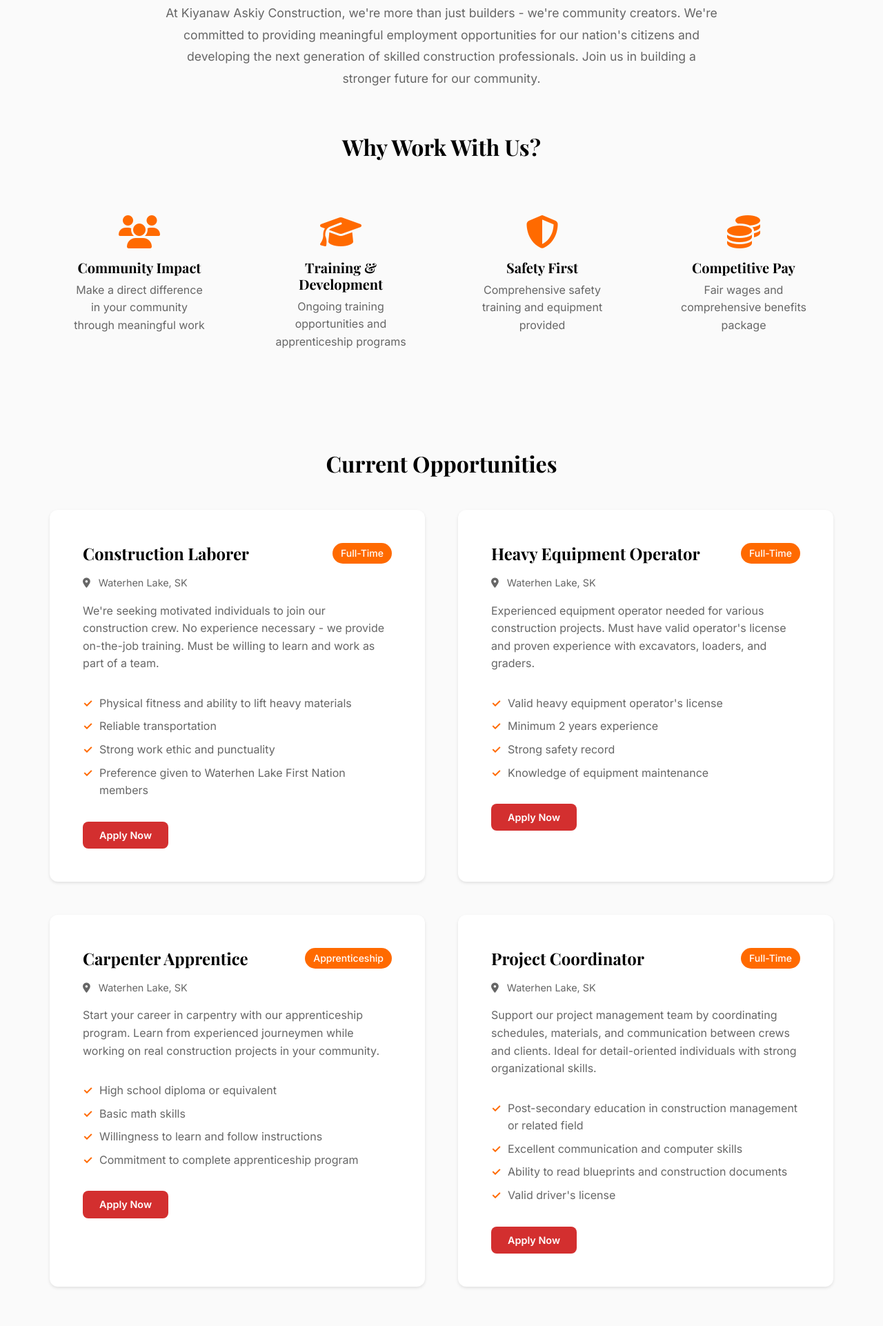
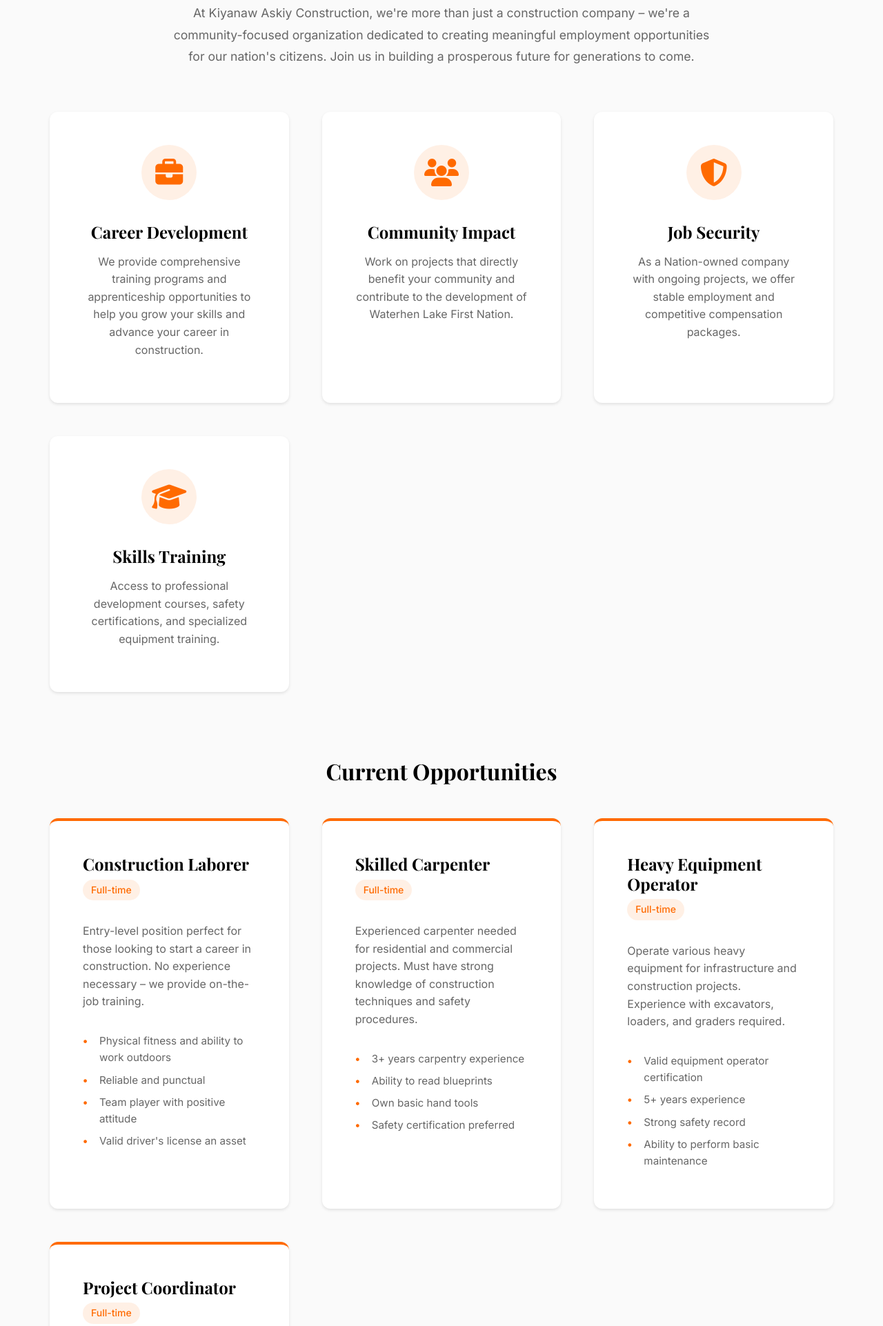
Before and after one commit to Metaluv/kiyanaw-askiy, a website: page index.html in a window 1280 px wide. Shown: the part 6643-8565 px from the top of the page at 69% size. Drawn offline with nearby package versions, Linux system fonts and the light colour scheme.

Commit message:
Update Careers section with new structure and styling

```diff
--- a/index.html
+++ b/index.html
@@ -402,109 +402,144 @@
                 <p class="section-subtitle">Build your career while building our community</p>
             </div>
 
+            <div class="careers-content">
                 <div class="careers-intro">
-                <p>At Kiyanaw Askiy Construction, we're more than just builders - we're community creators. We're committed to providing meaningful employment opportunities for our nation's citizens and developing the next generation of skilled construction professionals. Join us in building a stronger future for our community.</p>
+                    <p>At Kiyanaw Askiy Construction, we're more than just a construction company – we're a community-focused organization dedicated to creating meaningful employment opportunities for our nation's citizens. Join us in building a prosperous future for generations to come.</p>
                 </div>
 
-            <div class="careers-benefits">
-                <h3>Why Work With Us?</h3>
                 <div class="benefits-grid">
-                    <div class="benefit-item">
+                    <div class="benefit-card">
+                        <div class="benefit-icon">
+                            <i class="fas fa-briefcase"></i>
+                        </div>
+                        <h3>Career Development</h3>
+                        <p>We provide comprehensive training programs and apprenticeship opportunities to help you grow your skills and advance your career in construction.</p>
+                    </div>
+
+                    <div class="benefit-card">
+                        <div class="benefit-icon">
                             <i class="fas fa-users"></i>
-                        <h4>Community Impact</h4>
-                        <p>Make a direct difference in your community through meaningful work</p>
                         </div>
-                    <div class="benefit-item">
+                        <h3>Community Impact</h3>
+                        <p>Work on projects that directly benefit your community and contribute to the development of Waterhen Lake First Nation.</p>
+                    </div>
+
+                    <div class="benefit-card">
+                        <div class="benefit-icon">
+                            <i class="fas fa-shield-alt"></i>
+                        </div>
+                        <h3>Job Security</h3>
+                        <p>As a Nation-owned company with ongoing projects, we offer stable employment and competitive compensation packages.</p>
+                    </div>
+
+                    <div class="benefit-card">
+                        <div class="benefit-icon">
                             <i class="fas fa-graduation-cap"></i>
-                        <h4>Training & Development</h4>
-                        <p>Ongoing training opportunities and apprenticeship programs</p>
                         </div>
-                    <div class="benefit-item">
-                        <i class="fas fa-shield-alt"></i>
-                        <h4>Safety First</h4>
-                        <p>Comprehensive safety training and equipment provided</p>
+                        <h3>Skills Training</h3>
+                        <p>Access to professional development courses, safety certifications, and specialized equipment training.</p>
                     </div>
-                    <div class="benefit-item">
-                        <i class="fas fa-coins"></i>
-                        <h4>Competitive Pay</h4>
-                        <p>Fair wages and comprehensive benefits package</p>
+                </div>
+
+                <div class="positions-section">
+                    <h3>Current Opportunities</h3>
+                    <div class="positions-grid">
+                        <div class="position-card">
+                            <h4>Construction Laborer</h4>
+                            <p class="position-type">Full-time</p>
+                            <p>Entry-level position perfect for those looking to start a career in construction. No experience necessary – we provide on-the-job training.</p>
+                            <ul class="position-requirements">
+                                <li>Physical fitness and ability to work outdoors</li>
+                                <li>Reliable and punctual</li>
+                                <li>Team player with positive attitude</li>
+                                <li>Valid driver's license an asset</li>
+                            </ul>
+                        </div>
+
+                        <div class="position-card">
+                            <h4>Skilled Carpenter</h4>
+                            <p class="position-type">Full-time</p>
+                            <p>Experienced carpenter needed for residential and commercial projects. Must have strong knowledge of construction techniques and safety procedures.</p>
+                            <ul class="position-requirements">
+                                <li>3+ years carpentry experience</li>
+                                <li>Ability to read blueprints</li>
+                                <li>Own basic hand tools</li>
+                                <li>Safety certification preferred</li>
+                            </ul>
+                        </div>
+
+                        <div class="position-card">
+                            <h4>Heavy Equipment Operator</h4>
+                            <p class="position-type">Full-time</p>
+                            <p>Operate various heavy equipment for infrastructure and construction projects. Experience with excavators, loaders, and graders required.</p>
+                            <ul class="position-requirements">
+                                <li>Valid equipment operator certification</li>
+                                <li>5+ years experience</li>
+                                <li>Strong safety record</li>
+                                <li>Ability to perform basic maintenance</li>
+                            </ul>
+                        </div>
+
+                        <div class="position-card">
+                            <h4>Project Coordinator</h4>
+                            <p class="position-type">Full-time</p>
+                            <p>Support project managers in planning and executing construction projects. Ideal for those with organizational skills and construction knowledge.</p>
+                            <ul class="position-requirements">
+                                <li>Construction administration experience</li>
+                                <li>Strong communication skills</li>
+                                <li>Computer proficiency</li>
+                                <li>Attention to detail</li>
+                            </ul>
                         </div>
                     </div>
                 </div>
 
-            <div class="current-openings">
-                <h3>Current Opportunities</h3>
-                <div class="job-listings">
-                    <div class="job-card">
-                        <div class="job-header">
-                            <h4>Construction Laborer</h4>
-                            <span class="job-type">Full-Time</span>
+                <div class="apprenticeship-section">
+                    <h3>Apprenticeship Program</h3>
+                    <div class="apprenticeship-content">
+                        <div class="apprenticeship-info">
+                            <p>Our apprenticeship program is designed to train the next generation of skilled construction workers from within our community. We offer:</p>
+                            <ul>
+                                <li>Paid training positions</li>
+                                <li>Mentorship from experienced professionals</li>
+                                <li>Opportunity to earn trade certifications</li>
+                                <li>Career progression pathways</li>
+                                <li>Support for continuing education</li>
+                            </ul>
                         </div>
-                        <p class="job-location"><i class="fas fa-map-marker-alt"></i> Waterhen Lake, SK</p>
-                        <p class="job-description">We're seeking motivated individuals to join our construction crew. No experience necessary - we provide on-the-job training. Must be willing to learn and work as part of a team.</p>
-                        <ul class="job-requirements">
-                            <li>Physical fitness and ability to lift heavy materials</li>
-                            <li>Reliable transportation</li>
-                            <li>Strong work ethic and punctuality</li>
-                            <li>Preference given to Waterhen Lake First Nation members</li>
-                        </ul>
-                        <a href="#contact" class="btn btn-primary btn-sm">Apply Now</a>
+                        <div class="apprenticeship-image">
+                            <div class="image-placeholder">
+                                <i class="fas fa-hard-hat"></i>
                             </div>
-
-                    <div class="job-card">
-                        <div class="job-header">
-                            <h4>Heavy Equipment Operator</h4>
-                            <span class="job-type">Full-Time</span>
-                        </div>
-                        <p class="job-location"><i class="fas fa-map-marker-alt"></i> Waterhen Lake, SK</p>
-                        <p class="job-description">Experienced equipment operator needed for various construction projects. Must have valid operator's license and proven experience with excavators, loaders, and graders.</p>
-                        <ul class="job-requirements">
-                            <li>Valid heavy equipment operator's license</li>
-                            <li>Minimum 2 years experience</li>
-                            <li>Strong safety record</li>
-                            <li>Knowledge of equipment maintenance</li>
-                        </ul>
-                        <a href="#contact" class="btn btn-primary btn-sm">Apply Now</a>
-                    </div>
-
-                    <div class="job-card">
-                        <div class="job-header">
-                            <h4>Carpenter Apprentice</h4>
-                            <span class="job-type">Apprenticeship</span>
-                        </div>
-                        <p class="job-location"><i class="fas fa-map-marker-alt"></i> Waterhen Lake, SK</p>
-                        <p class="job-description">Start your career in carpentry with our apprenticeship program. Learn from experienced journeymen while working on real construction projects in your community.</p>
-                        <ul class="job-requirements">
-                            <li>High school diploma or equivalent</li>
-                            <li>Basic math skills</li>
-                            <li>Willingness to learn and follow instructions</li>
-                            <li>Commitment to complete apprenticeship program</li>
-                        </ul>
-                        <a href="#contact" class="btn btn-primary btn-sm">Apply Now</a>
-                    </div>
-
-                    <div class="job-card">
-                        <div class="job-header">
-                            <h4>Project Coordinator</h4>
-                            <span class="job-type">Full-Time</span>
-                        </div>
-                        <p class="job-location"><i class="fas fa-map-marker-alt"></i> Waterhen Lake, SK</p>
-                        <p class="job-description">Support our project management team by coordinating schedules, materials, and communication between crews and clients. Ideal for detail-oriented individuals with strong organizational skills.</p>
-                        <ul class="job-requirements">
-                            <li>Post-secondary education in construction management or related field</li>
-                            <li>Excellent communication and computer skills</li>
-                            <li>Ability to read blueprints and construction documents</li>
-                            <li>Valid driver's license</li>
-                        </ul>
-                        <a href="#contact" class="btn btn-primary btn-sm">Apply Now</a>
                         </div>
                     </div>
                 </div>
 
+                <div class="application-section">
+                    <h3>How to Apply</h3>
+                    <div class="application-methods">
+                        <div class="method">
+                            <i class="fas fa-envelope"></i>
+                            <h4>Email</h4>
+                            <p>Send your resume and cover letter through Waterhen Lake First Nation Development LP</p>
+                        </div>
+                        <div class="method">
+                            <i class="fas fa-building"></i>
+                            <h4>In Person</h4>
+                            <p>Drop off your application at our office during business hours</p>
+                        </div>
+                        <div class="method">
+                            <i class="fas fa-phone"></i>
+                            <h4>Phone</h4>
+                            <p>Call to inquire about current opportunities and application process</p>
+                        </div>
+                    </div>
+
                     <div class="careers-cta">
-                <h3>Don't See Your Role?</h3>
-                <p>We're always looking for talented individuals who share our values and commitment to community building. Send us your resume and let us know how you can contribute to our team.</p>
-                <a href="#contact" class="btn btn-secondary">Send Your Resume</a>
+                        <p>Don't see a position that matches your skills? We're always looking for talented individuals. Send us your resume and we'll keep it on file for future opportunities.</p>
+                        <a href="#contact" class="btn btn-primary">Contact Us About Careers</a>
+                    </div>
+                </div>
             </div>
         </div>
     </section>
--- a/styles.css
+++ b/styles.css
@@ -1148,6 +1148,11 @@
     background: var(--bg-light);
 }
 
+.careers-content {
+    max-width: 1200px;
+    margin: 0 auto;
+}
+
 .careers-intro {
     max-width: 800px;
     margin: 0 auto var(--spacing-xl);
@@ -1157,116 +1162,166 @@
 .careers-intro p {
     font-size: 1.1rem;
     line-height: 1.8;
+    color: var(--text-light);
 }
 
-.careers-benefits {
+.benefits-grid {
+    display: grid;
+    grid-template-columns: repeat(auto-fit, minmax(280px, 1fr));
+    gap: var(--spacing-lg);
     margin-bottom: var(--spacing-xxl);
 }
 
-.careers-benefits h3 {
+.benefit-card {
+    background: var(--bg-white);
+    padding: var(--spacing-lg);
+    border-radius: 12px;
+    box-shadow: var(--shadow-sm);
+    transition: var(--transition);
+    text-align: center;
+}
+
+.benefit-card:hover {
+    transform: translateY(-5px);
+    box-shadow: var(--shadow-lg);
+}
+
+.benefit-icon {
+    width: 80px;
+    height: 80px;
+    margin: 0 auto var(--spacing-md);
+    background: rgba(255, 106, 0, 0.1);
+    border-radius: 50%;
+    display: flex;
+    align-items: center;
+    justify-content: center;
+}
+
+.benefit-icon i {
+    font-size: 2.5rem;
+    color: var(--sunset-orange);
+}
+
+.benefit-card h3 {
+    font-size: 1.5rem;
+    margin-bottom: var(--spacing-sm);
+}
+
+.benefit-card p {
+    line-height: 1.6;
+}
+
+.positions-section {
+    margin-bottom: var(--spacing-xxl);
+}
+
+.positions-section h3 {
     font-size: 2rem;
     text-align: center;
     margin-bottom: var(--spacing-lg);
 }
 
-.benefits-grid {
+.positions-grid {
     display: grid;
-    grid-template-columns: repeat(auto-fit, minmax(250px, 1fr));
-    gap: var(--spacing-md);
-    margin-bottom: var(--spacing-xl);
+    grid-template-columns: repeat(auto-fit, minmax(300px, 1fr));
+    gap: var(--spacing-lg);
 }
 
-.benefit-item {
-    text-align: center;
-    padding: var(--spacing-md);
+.position-card {
+    background: var(--bg-white);
+    padding: var(--spacing-lg);
+    border-radius: 12px;
+    box-shadow: var(--shadow-sm);
+    transition: var(--transition);
+    border-top: 4px solid var(--sunset-orange);
 }
 
-.benefit-item i {
-    font-size: 3rem;
+.position-card:hover {
+    transform: translateY(-5px);
+    box-shadow: var(--shadow-lg);
+}
+
+.position-card h4 {
+    font-size: 1.5rem;
+    margin-bottom: var(--spacing-xs);
+    color: var(--text-dark);
+}
+
+.position-type {
+    display: inline-block;
+    background: rgba(255, 106, 0, 0.1);
     color: var(--sunset-orange);
+    padding: 0.25rem 0.75rem;
+    border-radius: 20px;
+    font-size: 0.875rem;
+    font-weight: 500;
     margin-bottom: var(--spacing-sm);
 }
 
-.benefit-item h4 {
-    font-size: 1.25rem;
-    margin-bottom: var(--spacing-xs);
+.position-card > p {
+    margin-bottom: var(--spacing-md);
+    line-height: 1.6;
 }
 
-.current-openings h3 {
+.position-requirements {
+    list-style: none;
+    margin: 0;
+}
+
+.position-requirements li {
+    position: relative;
+    padding-left: 1.5rem;
+    margin-bottom: 0.5rem;
+    color: var(--text-light);
+    font-size: 0.95rem;
+}
+
+.position-requirements li::before {
+    content: '•';
+    position: absolute;
+    left: 0;
+    color: var(--sunset-orange);
+    font-weight: bold;
+}
+
+.apprenticeship-section {
+    background: var(--bg-white);
+    padding: var(--spacing-xl);
+    border-radius: 12px;
+    margin-bottom: var(--spacing-xxl);
+    box-shadow: var(--shadow-sm);
+}
+
+.apprenticeship-section h3 {
     font-size: 2rem;
     text-align: center;
     margin-bottom: var(--spacing-lg);
 }
 
-.job-listings {
+.apprenticeship-content {
     display: grid;
-    grid-template-columns: repeat(auto-fit, minmax(350px, 1fr));
-    gap: var(--spacing-lg);
-    margin-bottom: var(--spacing-xl);
+    grid-template-columns: 1fr 1fr;
+    gap: var(--spacing-xl);
+    align-items: center;
 }
 
-.job-card {
-    background: var(--bg-white);
-    padding: var(--spacing-lg);
-    border-radius: 12px;
-    box-shadow: var(--shadow-sm);
-    transition: var(--transition);
-}
-
-.job-card:hover {
-    transform: translateY(-5px);
-    box-shadow: var(--shadow-lg);
-}
-
-.job-header {
-    display: flex;
-    justify-content: space-between;
-    align-items: center;
-    margin-bottom: var(--spacing-sm);
-}
-
-.job-header h4 {
-    font-size: 1.5rem;
-    margin: 0;
-}
-
-.job-type {
-    background: var(--sunset-orange);
-    color: var(--text-white);
-    padding: 0.25rem 0.75rem;
-    border-radius: 20px;
-    font-size: 0.875rem;
-    font-weight: 500;
-}
-
-.job-location {
-    color: var(--text-light);
-    margin-bottom: var(--spacing-sm);
-    font-size: 0.9rem;
-}
-
-.job-location i {
-    margin-right: 0.5rem;
-}
-
-.job-description {
+.apprenticeship-info p {
     margin-bottom: var(--spacing-md);
     line-height: 1.6;
 }
 
-.job-requirements {
+.apprenticeship-info ul {
     list-style: none;
-    margin-bottom: var(--spacing-md);
 }
 
-.job-requirements li {
+.apprenticeship-info li {
     position: relative;
     padding-left: 1.5rem;
-    margin-bottom: 0.5rem;
+    margin-bottom: 0.75rem;
     color: var(--text-light);
 }
 
-.job-requirements li::before {
+.apprenticeship-info li::before {
     content: '✓';
     position: absolute;
     left: 0;
@@ -1274,27 +1329,70 @@
     font-weight: bold;
 }
 
-.btn-sm {
-    padding: 0.5rem 1.5rem;
-    font-size: 0.9rem;
+.apprenticeship-image .image-placeholder {
+    width: 100%;
+    height: 300px;
+    background: linear-gradient(135deg, rgba(255, 106, 0, 0.1), rgba(211, 47, 47, 0.1));
+    border-radius: 12px;
+    display: flex;
+    align-items: center;
+    justify-content: center;
+}
+
+.apprenticeship-image i {
+    font-size: 5rem;
+    color: var(--sunset-orange);
+}
+
+.application-section {
+    margin-bottom: var(--spacing-xl);
+}
+
+.application-section h3 {
+    font-size: 2rem;
+    text-align: center;
+    margin-bottom: var(--spacing-lg);
+}
+
+.application-methods {
+    display: grid;
+    grid-template-columns: repeat(3, 1fr);
+    gap: var(--spacing-lg);
+    margin-bottom: var(--spacing-xl);
+}
+
+.method {
+    text-align: center;
+    padding: var(--spacing-md);
+}
+
+.method i {
+    font-size: 3rem;
+    color: var(--sunset-orange);
+    margin-bottom: var(--spacing-sm);
+}
+
+.method h4 {
+    font-size: 1.25rem;
+    margin-bottom: var(--spacing-xs);
+}
+
+.method p {
+    font-size: 0.95rem;
+    line-height: 1.6;
 }
 
 .careers-cta {
     text-align: center;
-    background: var(--bg-white);
+    background: var(--bg-gray);
     padding: var(--spacing-xl);
     border-radius: 12px;
-    box-shadow: var(--shadow-sm);
-}
-
-.careers-cta h3 {
-    font-size: 1.75rem;
-    margin-bottom: var(--spacing-sm);
 }
 
 .careers-cta p {
     max-width: 600px;
     margin: 0 auto var(--spacing-md);
+    font-size: 1.1rem;
 }
 
 /* ===== Animations ===== */
@@ -1357,11 +1455,20 @@
         min-width: auto;
     }
 
-    .job-listings {
+    .positions-grid,
+    .benefits-grid {
         grid-template-columns: 1fr;
     }
 
-    .benefits-grid {
+    .apprenticeship-content {
+        grid-template-columns: 1fr;
+    }
+
+    .apprenticeship-image {
+        order: -1;
+    }
+
+    .application-methods {
         grid-template-columns: 1fr;
     }
 }
```
Lines whose indentation alone changed are shown as unchanged.
